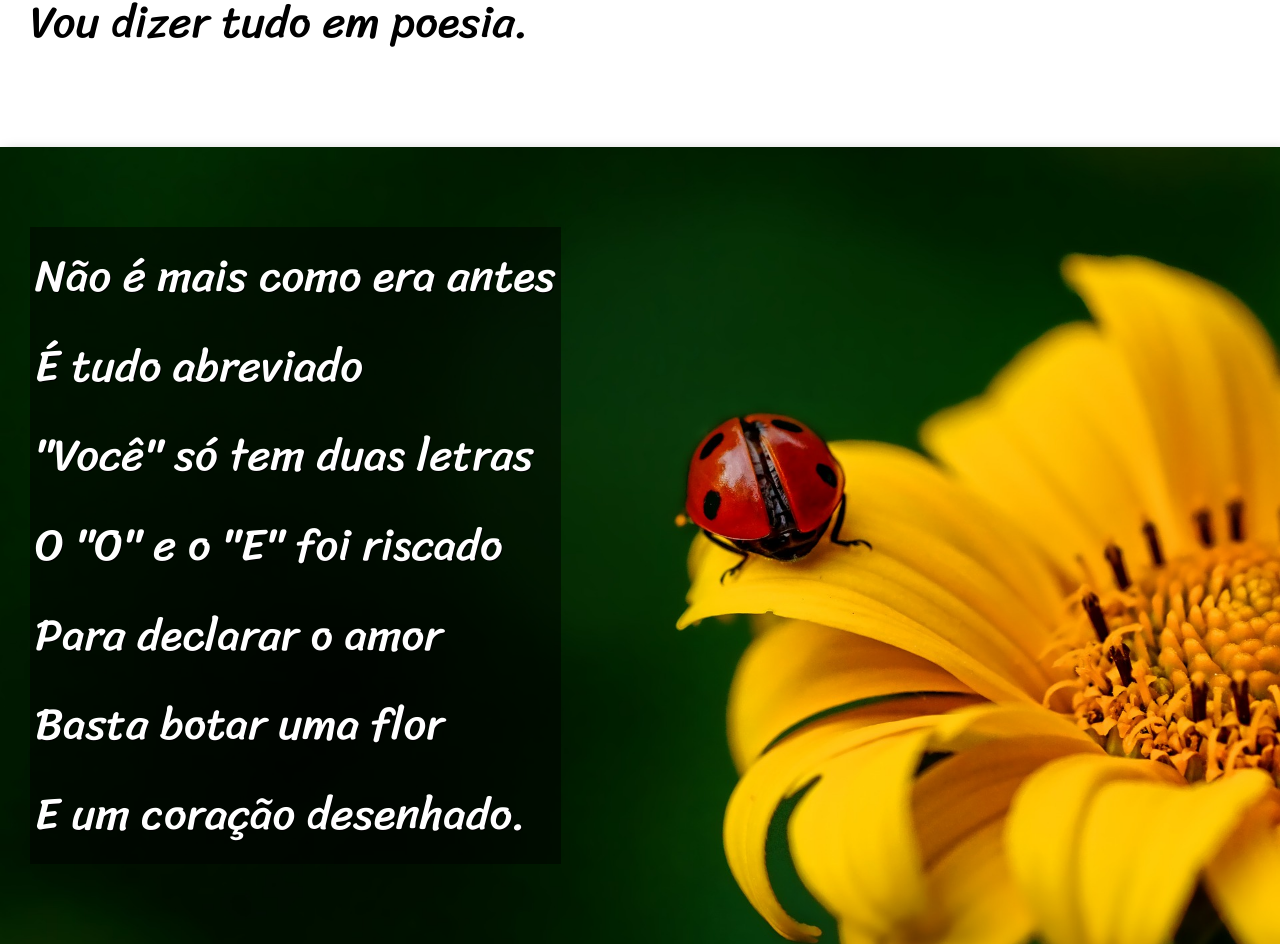
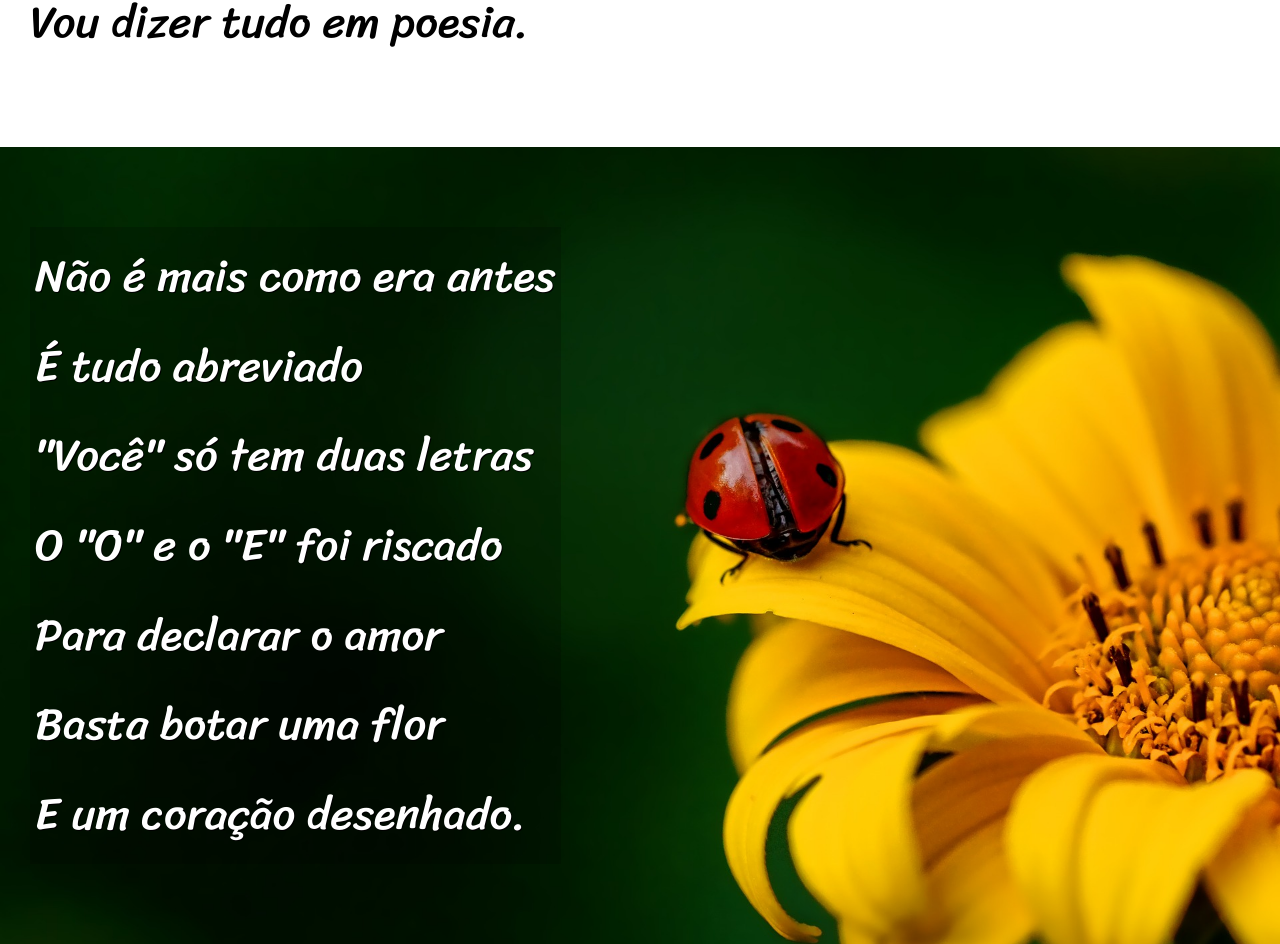
Before and after one commit to Lothas-so/projeto-cordel1, a plain HTML site: page index.html in a window 1280 px wide. Shown: the part 898-1842 px from the top of the page. Drawn offline with Linux system fonts and the light colour scheme.

Commit message:
Update style.css

```diff
--- a/style.css
+++ b/style.css
@@ -71,14 +71,13 @@ section.normal{
 section.imagem{
     background-color: rgb(51, 51, 51) ;
     color: white;
-    box-shadow: 6px 6px 13px rgba(0, 0, 0, 0.363);
     background-attachment: fixed;
 }
 
 section.imagem > p {
     display: inline-block;
     padding: 5px;
-    background-color: rgba(0, 0, 0, 0.507);
+    background-color: rgba(0, 0, 0, 0.192);
     text-shadow: 1px 1px 0px black;
 
 }
@@ -87,6 +86,7 @@ section#img01{
     background-image: url(imagens/background001.jpg);
     background-position: right center;
     background-size: cover;
+
 }
 
 section#img02{
```
